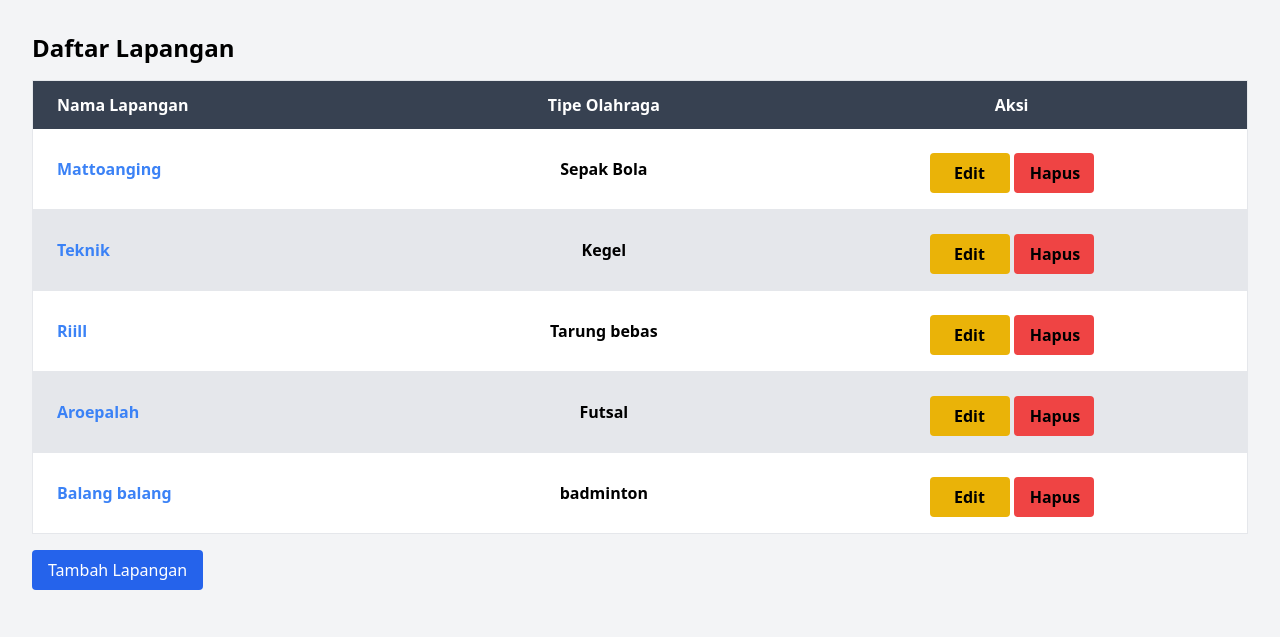
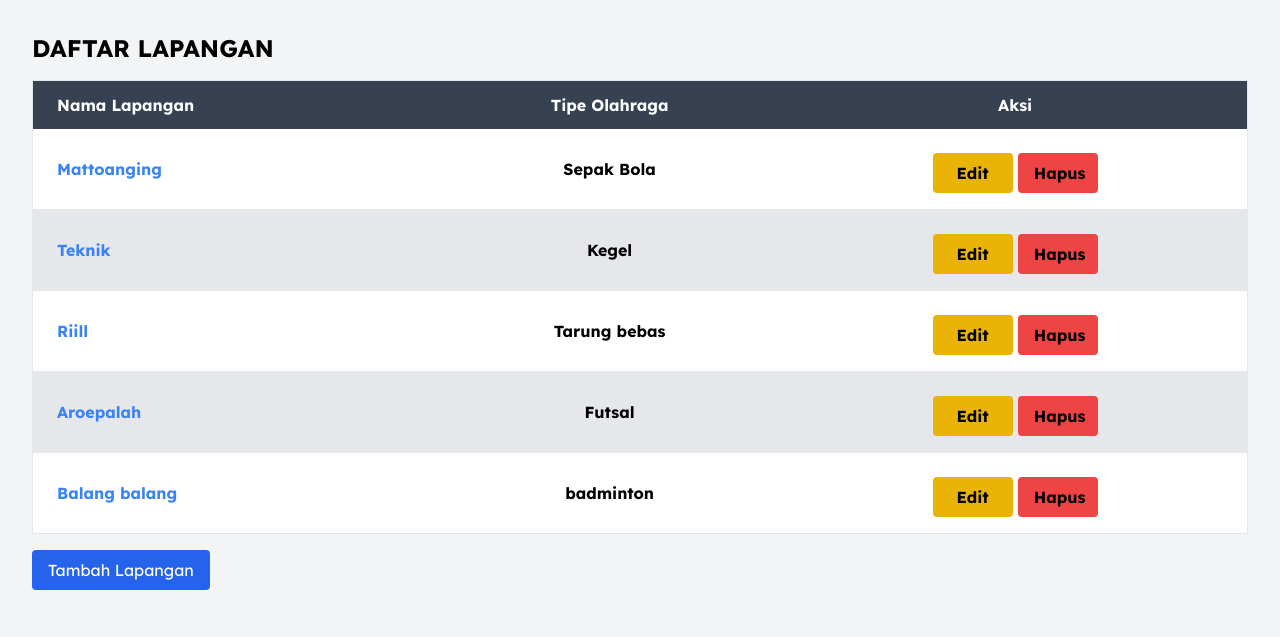
Before and after one commit to ripet00/pemweb_crud, a Django app: page / in a window 1280 px wide. Shown: the top 637 px of the page. Run offline with Django 5.2, Linux system fonts and the light colour scheme; data comes from the database, SQL or seed files in the repository; both versions use the stored data as it was after the commit; some libraries are stand-ins or nearby versions.

Commit message:
style: change font style

```diff
--- a/polls/templates/index.html
+++ b/polls/templates/index.html
@@ -4,6 +4,12 @@
     <meta charset="UTF-8" />
     <meta name="viewport" content="width=device-width, initial-scale=1.0" />
     <title>Sportfield</title>
+    <link rel="preconnect" href="https://fonts.googleapis.com" />
+    <link rel="preconnect" href="https://fonts.gstatic.com" crossorigin />
+    <link
+      href="https://fonts.googleapis.com/css2?family=Lexend+Deca:wght@100..900&family=Plus+Jakarta+Sans:ital,wght@0,200..800;1,200..800&display=swap"
+      rel="stylesheet"
+    />
     <script src="https://cdn.tailwindcss.com"></script>
     <script src="https://code.jquery.com/jquery-3.6.0.min.js"></script>
     <!-- <link
@@ -11,8 +17,19 @@
       rel="stylesheet"
       type="text/css"
     /> -->
+    <!-- Custom Font Setup -->
+    <style>
+      @layer base {
+        body {
+          font-family: "Plus Jakarta Sans", sans-serif;
+        }
+        .font-lexend {
+          font-family: "Lexend Deca", sans-serif;
+        }
+      }
+    </style>
   </head>
-  <body class="bg-gray-100">
+  <body class="bg-gray-100 font-lexend">
     <div class="container mx-auto py-8 px-8">
       {% block content %}{% endblock %}
     </div>
--- a/polls/templates/sportfield/list.html
+++ b/polls/templates/sportfield/list.html
@@ -1,5 +1,5 @@
 {% extends 'index.html' %} {% block content %}
-<h1 class="text-2xl font-bold mb-4">Daftar Lapangan</h1>
+<h1 class="text-2xl font-bold mb-4">DAFTAR LAPANGAN</h1>
 
 <table class="min-w-full bg-white border table-auto">
   <thead>
```
Also changed, not shown: db.sqlite3.
